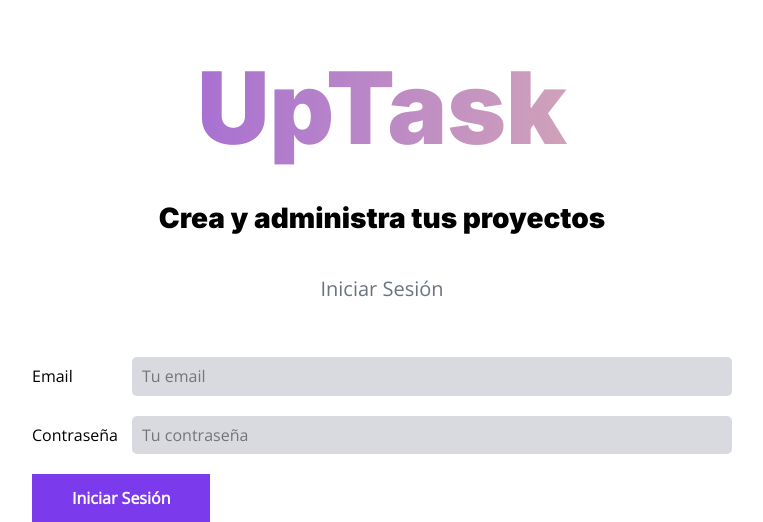
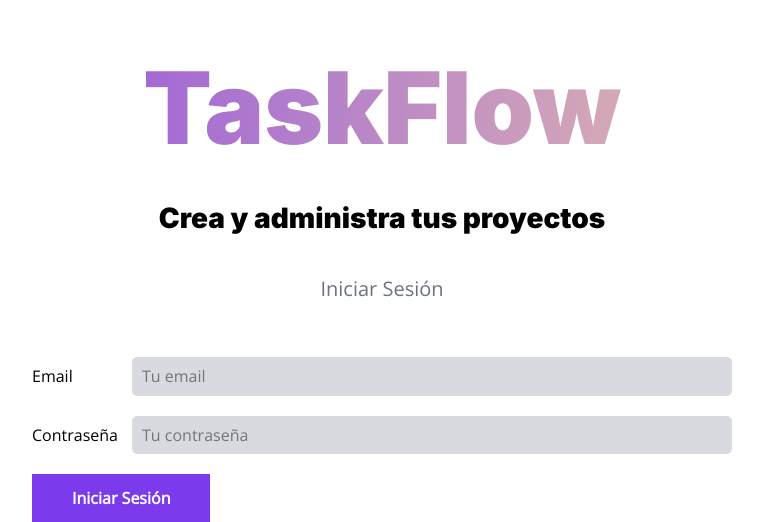
Before and after one commit to Pex-Dev/TaskFlow, a PHP site: page / in a window 1280 px wide. Shown: the top 522 px of the page, without its empty margins (258-1021 px from the left). Run offline with PHP 8.4, Linux system fonts and the light colour scheme.

Commit message:
cambio de nombre de sitio, agregado btn eliminar proyecto y mejora de envio de correo

```diff
--- a/public/index.php
+++ b/public/index.php
@@ -34,6 +34,7 @@ $router -> get('/dashboard',[DashboardController::class,'index']);
 $router -> get('/crear-proyecto',[DashboardController::class,'crear_proyecto']);
 $router -> post('/crear-proyecto',[DashboardController::class,'crear_proyecto']);
 $router -> get('/proyecto',[DashboardController::class,'proyecto']);
+$router -> get('/eliminar-proyecto',[DashboardController::class,'eliminar_proyecto']);
 
 //Perfil del usuario
 $router -> get('/perfil',[DashboardController::class,'perfil']);
--- a/src/scss/dashboard/_proyectos.scss
+++ b/src/scss/dashboard/_proyectos.scss
@@ -22,12 +22,17 @@
 
     .proyecto{
         display: flex;
+        flex-direction: column;
         align-items: center;
         background-color: lighten($color: v.$indigo, $amount: 5);
         min-height: 12rem;
         padding: 2rem;
         line-height: 2;
         border-radius: .5rem;
+        @include m.tablet {
+            flex-direction: row;
+            justify-content: space-between;
+        }
 
         &:hover{
             background-color: darken($color: v.$indigo, $amount: 5);
@@ -36,5 +41,15 @@
         a{
             color: v.$blanco;
         }
+
+        .eliminar-proyecto{
+            @include m.boton(v.$rojo,v.$blanco);
+            padding: .5rem;
+            border-radius: .5rem;
+            margin-top: 1.5rem;
+            @include m.tablet {
+                margin-top: 0;
+            }
+        }
     }
 }
--- a/views/dashboard/index.php
+++ b/views/dashboard/index.php
@@ -8,6 +8,7 @@
         <?php foreach ($proyectos as $proyecto):?>
             <li class="proyecto">
                 <a href="/proyecto?id=<?php echo $proyecto -> url  ?>"><?php echo $proyecto -> proyecto  ?></a>
+                <a href="/eliminar-proyecto?id=<?php echo $proyecto -> url  ?>" class="eliminar-proyecto">Eliminar Proyecto</a>
             </li>
         <?php endforeach; ?>
     </ul>
--- a/views/layout.php
+++ b/views/layout.php
@@ -3,7 +3,7 @@
 <head>
     <meta charset="UTF-8">
     <meta name="viewport" content="width=device-width, initial-scale=1.0">
-    <title>UpTask | <?php echo $titulo ?? ''; ?></title>
+    <title>Taskflow | <?php echo $titulo ?? ''; ?></title>
     <link rel="preconnect" href="https://fonts.googleapis.com">
     <link rel="preconnect" href="https://fonts.gstatic.com" crossorigin>
     <link href="https://fonts.googleapis.com/css2?family=Inter:wght@400;700;900&family=Open+Sans&display=swap" rel="stylesheet">
--- a/views/templates/nombre-sitio.php
+++ b/views/templates/nombre-sitio.php
@@ -1,2 +1,2 @@
-<h1 class="uptask">UpTask</h1>
+<h1 class="uptask">TaskFlow</h1>
 <p class="tagline">Crea y administra tus proyectos</p>
--- a/views/templates/sidebar.php
+++ b/views/templates/sidebar.php
@@ -1,5 +1,5 @@
 <aside class="sidebar">
-    <h2>UpTask</h2>
+    <h2>TaskFlow</h2>
     <nav class="sidebar-nav">
         <?php include 'enlaces-nav.php'; ?>
     </nav>
```
Also changed, not shown: classes/Email.php (+5 -4 lines), controllers/DashboardController.php (+20 -0 lines), controllers/LoginController.php (line endings or trailing spaces), public/build/css/app.css, 1 other file.
